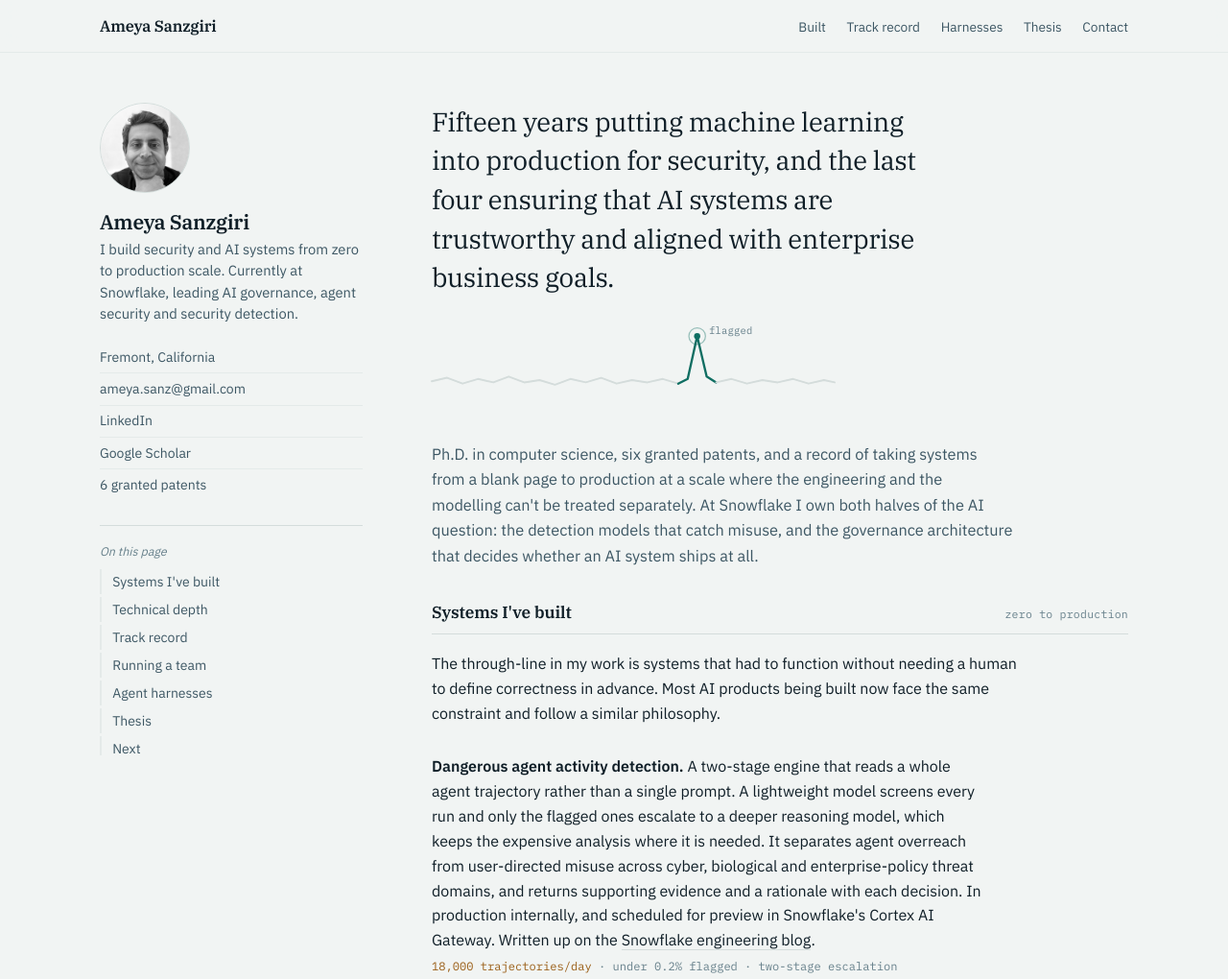
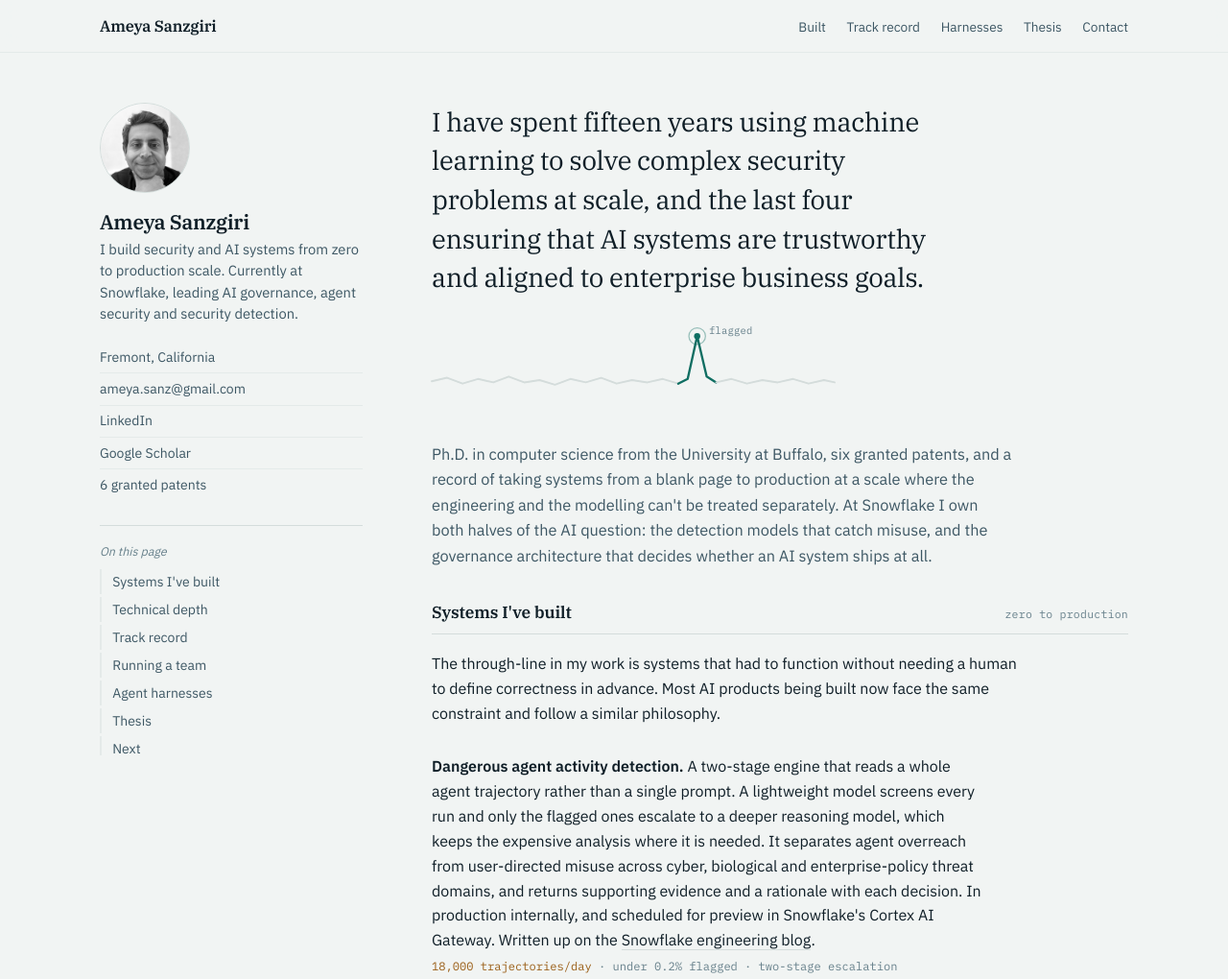
Before and after one commit to ameyasanzgiri/ameyasanzgiri.github.io, a plain HTML site: page index.html in a window 1280 px wide. Shown: the top 1020 px of the page at 96% size. Drawn offline with Linux system fonts and the light colour scheme.

Commit message:
Rewrite the lede; name Buffalo in the opening paragraph
From Ameya's edits in the site-copy doc. Copy fixes applied: terminal
period, comma before the second clause, "working on using" trimmed to
"using", and "15" spelled out to match the page's convention of words
for prose counts and numerals only for identifiers and scale figures.

Co-Authored-By: Claude Opus 5 <noreply@anthropic.com>
Claude-Session: https://claude.ai/code/session_01DHq77Lv484FFRY2rDYvcGw

```diff
--- a/index.html
+++ b/index.html
@@ -240,7 +240,7 @@ footer a:hover{color:var(--signal)}
 
   <main class="hero">
 
-    <p class="lede">Fifteen years putting machine learning into production for security, and the last four ensuring that AI systems are trustworthy and aligned with enterprise business goals.</p>
+    <p class="lede">I have spent fifteen years using machine learning to solve complex security problems at scale, and the last four ensuring that AI systems are trustworthy and aligned to enterprise business goals.</p>
 
     <svg class="trace" viewBox="0 0 340 74" role="img" aria-label="A flat telemetry line with a single flagged spike.">
       <polyline class="base" points="0,52 13,49 26,54 39,50 52,53 65,48 78,53 91,51 104,55 117,50 130,53 143,49 156,54 169,51 182,53 195,50 208,54"/>
@@ -251,7 +251,7 @@ footer a:hover{color:var(--signal)}
       <text class="cap" x="234" y="12">flagged</text>
     </svg>
 
-    <p class="sub">Ph.D. in computer science, six granted patents, and a record of taking systems from a blank page to production at a scale where the engineering and the modelling can't be treated separately. At Snowflake I own both halves of the AI question: the detection models that catch misuse, and the governance architecture that decides whether an AI system ships at all.</p>
+    <p class="sub">Ph.D. in computer science from the University at Buffalo, six granted patents, and a record of taking systems from a blank page to production at a scale where the engineering and the modelling can't be treated separately. At Snowflake I own both halves of the AI question: the detection models that catch misuse, and the governance architecture that decides whether an AI system ships at all.</p>
 
     <section id="built">
       <h2>Systems I've built <span class="count">zero to production</span></h2>
```
